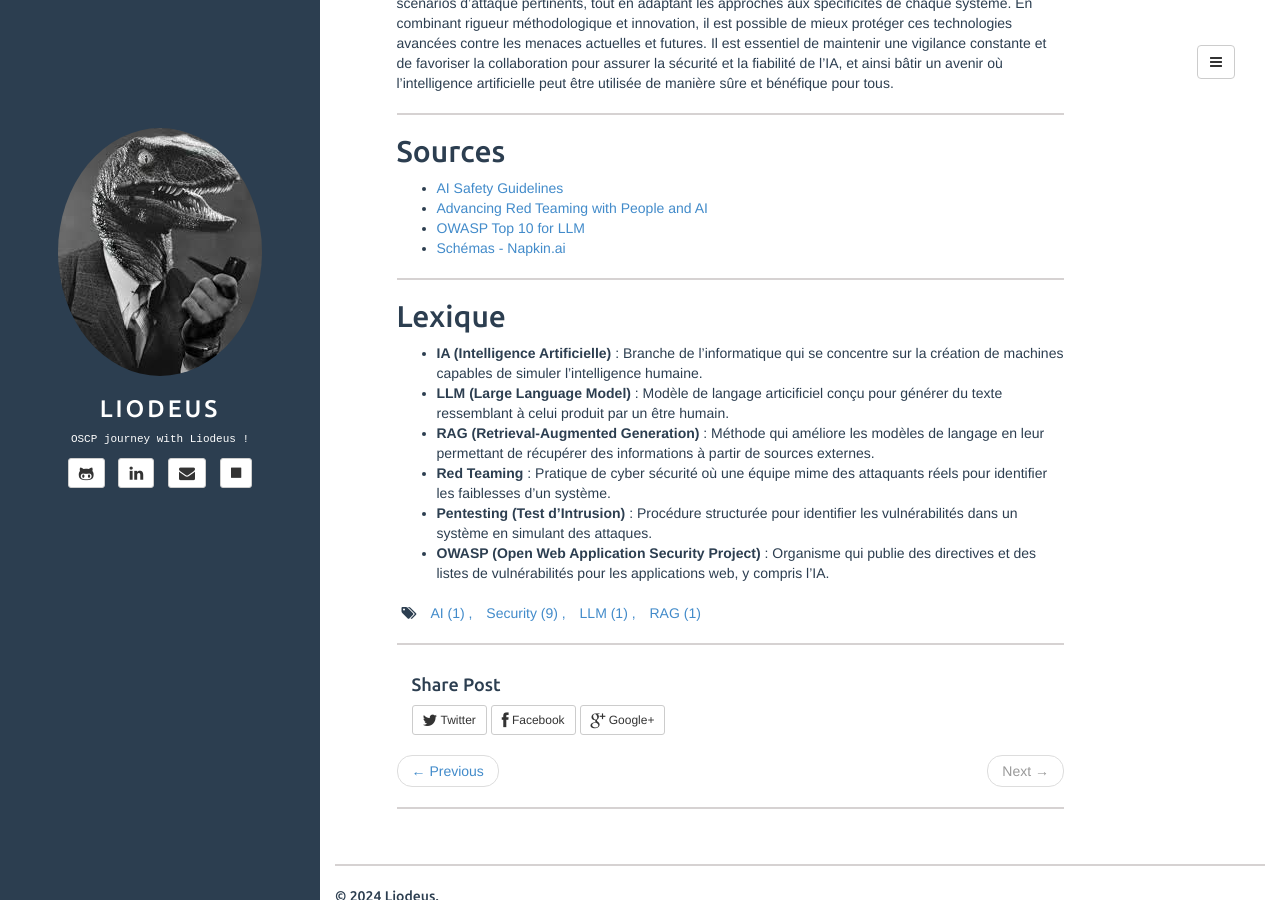
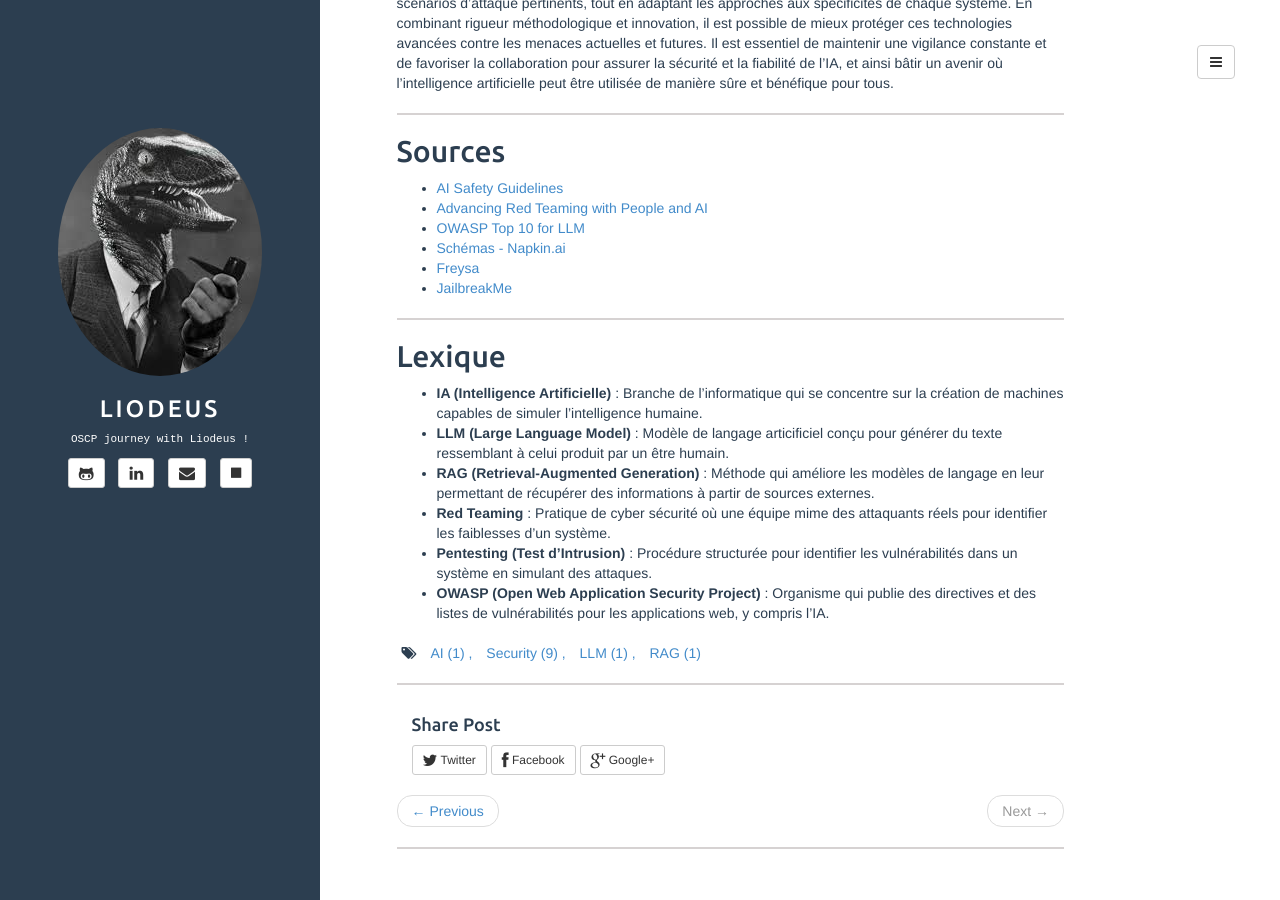
Before and after one commit to Liodeus/liodeus.github.io, a Jekyll site: the page built from _posts/2024-12-19-comment-l-ia-devient-une-cible.md, in a window 1280 px wide and 900 px high, scrolled down 8794 px. Built offline with Jekyll 4.4.1, drawn with Linux system fonts in a browser that asks for light colours.

Commit message:
Update 2024-12-19-comment-l-ia-devient-une-cible.md

```diff
--- a/_posts/2024-12-19-comment-l-ia-devient-une-cible.md
+++ b/_posts/2024-12-19-comment-l-ia-devient-une-cible.md
@@ -189,10 +189,12 @@ Tester la sécurité des systèmes d'intelligence artificielle constitue un déf
 
 ## Sources
 
-* [AI Safety Guidelines](https://aisi.go.jp/assets/pdf/ai_safety_RT_v1.00_en.pdf)
-* [Advancing Red Teaming with People and AI](https://openai.com/index/advancing-red-teaming-with-people-and-ai)
-* [OWASP Top 10 for LLM](https://genai.owasp.org/llm-top-10/)
-* [Schémas - Napkin.ai](https://app.napkin.ai/)
+- [AI Safety Guidelines](https://aisi.go.jp/assets/pdf/ai_safety_RT_v1.00_en.pdf)
+- [Advancing Red Teaming with People and AI](https://openai.com/index/advancing-red-teaming-with-people-and-ai)
+- [OWASP Top 10 for LLM](https://genai.owasp.org/llm-top-10/)
+- [Schémas - Napkin.ai](https://app.napkin.ai/)
+- [Freysa](https://www.freysa.ai/)
+- [JailbreakMe](https://jailbreakme.xyz/)
 
 ---
 
```
